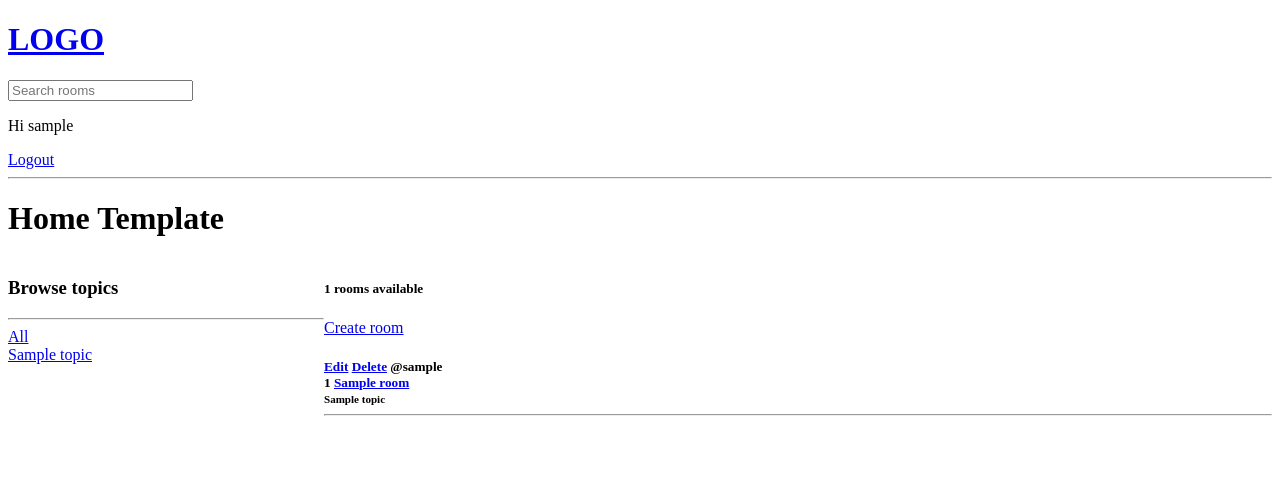
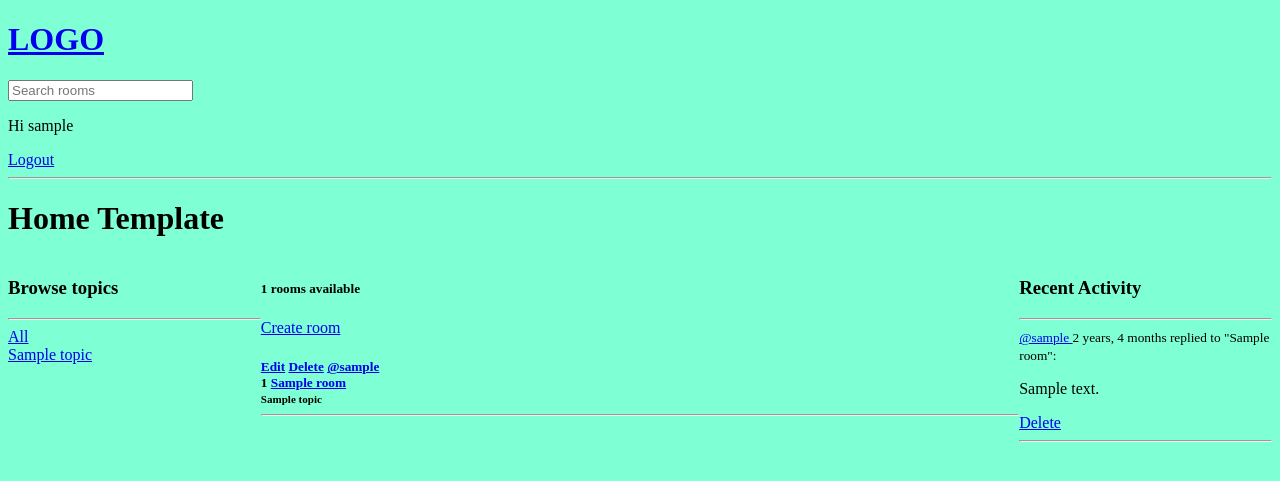
Before and after one commit to johnhtml/studygroupsite, a Django app: page / in a window 1280 px wide. Shown: the top 481 px of the page. Run offline with Django 4.2, Linux system fonts and the light colour scheme; a user stored in the database is signed in; tables that the repository leaves empty hold one stand-in row (values such as "Sample post").

Commit message:
Before theme installation

```diff
--- a/base/forms.py
+++ b/base/forms.py
@@ -6,3 +6,4 @@ class RoomForm(ModelForm):
     class Meta:
         model = Room
         fields = '__all__'
+        exclude = ['host', 'participants']
--- a/base/models.py
+++ b/base/models.py
@@ -36,6 +36,9 @@ class Message(models.Model):
     updated = models.DateTimeField(auto_now=True)
     created = models.DateTimeField(auto_now_add=True)
 
+    class Meta:
+        ordering = ['-updated', '-created']
+
     def __str__(self) -> str:
         #return the first 50 characters
         return self.body[0:50]
--- /dev/null
+++ b/base/templates/base/activity_component.html
@@ -0,0 +1,16 @@
+<div>
+  <h3>Recent Activity</h3>
+  <hr />
+  {% for message in room_messages %}
+  <div>
+    <small>
+      <a href="{% url 'user-profile' message.user.id %}">@{{message.user}} </a> {{message.created|timesince}} </small>
+    <small>replied to "{{message.rooms}}": </small>
+    <p>{{message}}</p>
+    {% if request.user == message.user %}
+    <a href="{% url 'delete-message' message.id %}">Delete</a>
+    {% endif %}
+    <hr />
+  </div>
+  {% endfor %}
+</div>
--- /dev/null
+++ b/base/templates/base/feed_component.html
@@ -0,0 +1,17 @@
+<div>
+    {% for room in rooms %}
+    <div>
+    <h5>
+        {% if request.user == room.host %}
+        <a href={% url 'update-room' room.id %}>Edit</a>
+        <a href={% url 'delete-room' room.id %}>Delete</a>
+        {% endif %}
+        <a href="{% url 'user-profile' room.host.id %}">@{{room.host.username}}</a><br />
+        {{room.id}}
+        <a href="{% url 'room' room.id %}"> {{room.name}}</a><br />
+        <small>{{room.topic.name}}</small>
+        <hr />
+    </h5>
+    </div>
+    {% endfor %}
+</div>
--- a/base/templates/base/home.html
+++ b/base/templates/base/home.html
@@ -4,48 +4,24 @@
 <style>
   .home-container{
     display: grid;
-    grid-template-columns: 1fr 3fr;
+    grid-template-columns: 1fr 3fr 1fr;
   }
 </style>
 
 <div class="home-container">
 
   <div>
-    <h3>Browse topics</h3>
-    <hr>
-
-    <div>
-      <a href="{% url 'home' %}">All</a>
-    </div>
-
-    {% for topic in topics %}
-      <div>
-        <a href="{% url 'home' %}?q={{topic.name}}">{{topic.name}}</a>
-      </div>
-    {% endfor %}
+    {% include 'base/topic_component.html' %}
   </div>
 
   <div>
     <h5>{{room_count}} rooms available</h5>
-  <a href="{% url 'create-room' %}">Create room</a>
+    <a href="{% url 'create-room' %}">Create room</a>
+    {% include 'base/feed_component.html' %}
+  </div>
 
-    <div>
-      {% for room in rooms %}
-      <div>
-        <h5>
-          {% if request.user == room.host %}
-            <a href={% url 'update-room' room.id %}>Edit</a>
-            <a href={% url 'delete-room' room.id %}>Delete</a>
-          {% endif %}
-          <span>@{{room.host.username}}</span><br />
-          {{room.id}}
-          <a href="{% url 'room' room.id %}"> {{room.name}}</a><br />
-          <small>{{room.topic.name}}</small>
-          <hr />
-        </h5>
-      </div>
-      {% endfor %}
-    </div>
+  <div>
+    {% include 'base/activity_component.html' %}
   </div>
 
 </div>
--- /dev/null
+++ b/base/templates/base/topic_component.html
@@ -0,0 +1,14 @@
+<div>
+  <h3>Browse topics</h3>
+  <hr />
+
+  <div>
+    <a href="{% url 'home' %}">All</a>
+  </div>
+
+  {% for topic in topics %}
+  <div>
+    <a href="{% url 'home' %}?q={{topic.name}}">{{topic.name}}</a>
+  </div>
+  {% endfor %}
+</div>
--- a/base/urls.py
+++ b/base/urls.py
@@ -7,6 +7,7 @@ urlpatterns = [
     path('register/', views.registerPage, name="register"),
     path('', views.home, name="home"),
     path('room/<str:pk>/', views.room, name="room"),
+    path('profile/<str:pk>/', views.userProfile, name="user-profile"),
 
     path('create-room', views.createRoom, name="create-room"),
     path('update-room/<str:pk>/', views.updateRoom, name="update-room"),
--- a/base/views.py
+++ b/base/views.py
@@ -76,17 +76,18 @@ def home(request):
     )
 
     room_count = rooms.count()
-
+    room_messages = Message.objects.filter(Q(rooms__topic__name__icontains=q))
     topics = Topic.objects.all()
 
-    context = {'rooms': rooms, 'topics': topics, 'room_count': room_count}
+    context = {'rooms': rooms, 'topics': topics,
+    'room_count': room_count, 'room_messages': room_messages}
     return render(request, 'base/home.html', context)
 
 
 def room(request, pk):
     room = Room.objects.get(id=pk)
     #give us all the messages related to this room
-    room_messages = room.message_set.all().order_by('-created')
+    room_messages = room.message_set.all()
     participants = room.participants.all()
 
     if request.method == 'POST':
@@ -102,13 +103,29 @@ def room(request, pk):
     return render(request, 'base/room.html', context)
 
 
+def userProfile(request, pk):
+    user = User.objects.get(id=pk)
+    rooms = user.room_set.all()
+    room_messages = user.message_set.all()
+    topics = Topic.objects.all()
+    context = {
+        'user': user,
+        'rooms': rooms,
+        'room_messages': room_messages,
+        'topics': topics
+    }
+    return render(request, 'base/profile.html', context)
+
+
 @login_required(login_url='login')
 def createRoom(request):
     form = RoomForm()
     if request.method == 'POST':
         form = RoomForm(request.POST)
         if form.is_valid():
-            form.save()
+            room = form.save(commit=False)
+            room.host = request.user
+            room.save()
             return redirect('home')
     context = {'form': form}
     return render(request, 'base/room_form.html', context)
--- /dev/null
+++ b/static/styles/main.css
@@ -0,0 +1,3 @@
+body {
+    background-color: aquamarine;
+}
--- a/studygroupsite/settings.py
+++ b/studygroupsite/settings.py
@@ -121,6 +121,12 @@ USE_TZ = True
 
 STATIC_URL = 'static/'
 
+STATICFILES_DIRS = [
+    BASE_DIR / 'static'
+]
+
+#STATIC_ROOT =
+
 # Default primary key field type
 # https://docs.djangoproject.com/en/4.0/ref/settings/#default-auto-field
 
--- a/templates/main.html
+++ b/templates/main.html
@@ -1,11 +1,12 @@
 <!DOCTYPE html>
+{% load static %}
 <html lang="en">
   <head>
     <meta charset="UTF-8" />
     <meta http-equiv="X-UA-Compatible" content="IE=edge" />
-    <meta name="viewport" content="width=device-width, initial-scale=1.0" />
-    <link rel="shortcut icon" href="assets/favicon.ico" type="image/x-icon" />
     <title>Your group to study - Find study partners around the world!</title>
+    <meta name="viewport" href='width=device-width, initial-scale=1'  />
+    <link rel='stylesheet' type='text/css' media='screen' href='{% static 'styles/main.css' %}' />
   </head>
 
   <body>
```
Also changed, not shown: base/templates/base/profile.html (added, +28 -0 lines).
